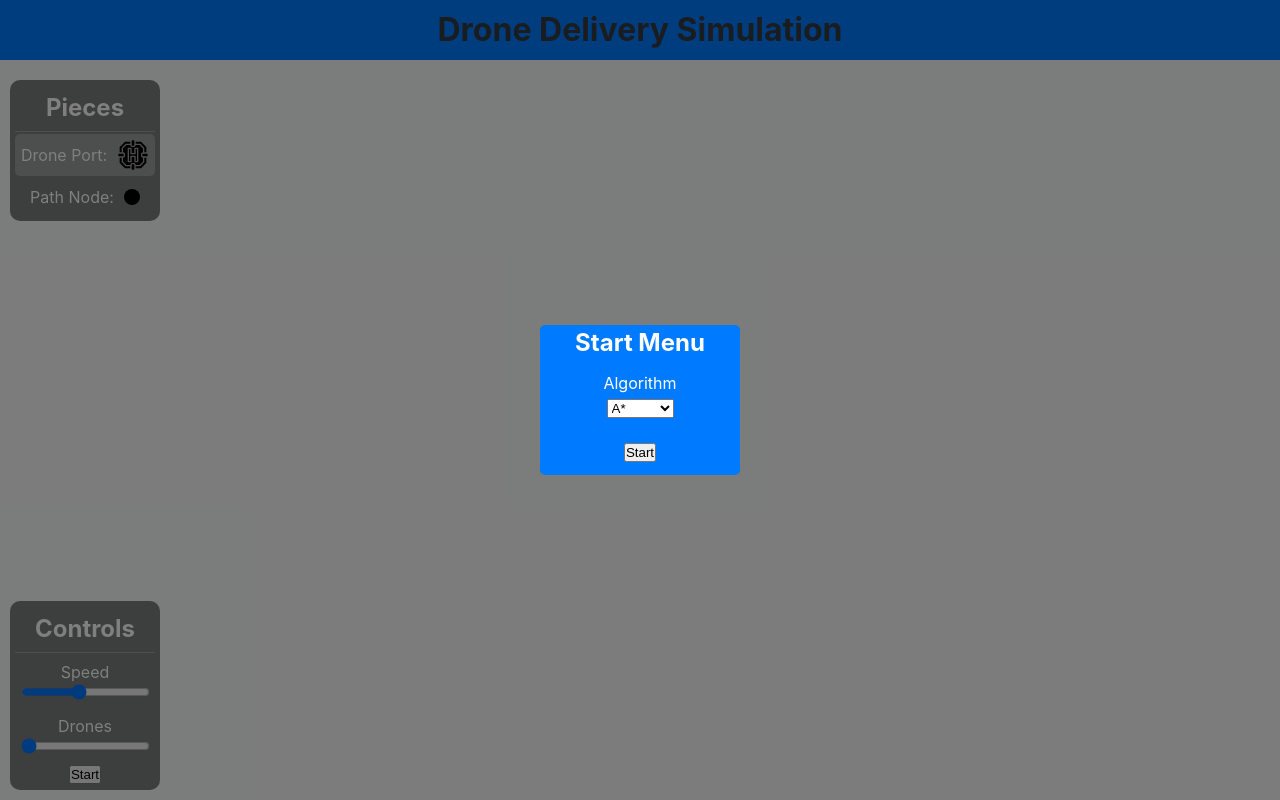
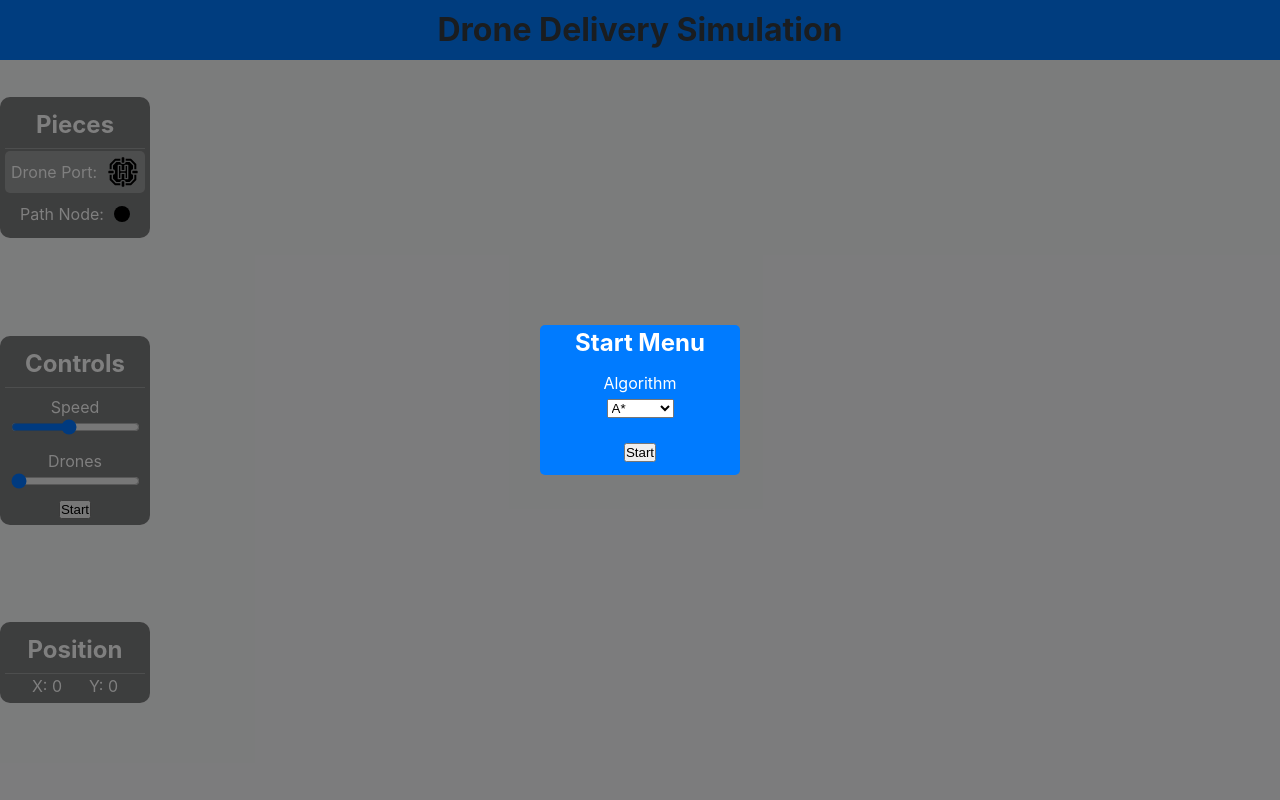
Before and after one commit to aderoian/DroneNetworkSimulation, a plain HTML site: page index.html in a window 1280 px wide. Drawn offline with nearby package versions, Linux system fonts and the light colour scheme.

Commit message:
add coords and make a 'ui overlay panel'

```diff
--- a/css/index.css
+++ b/css/index.css
@@ -94,11 +94,19 @@ button, select {
     height: 100%;
 }
 
+.ui-overlay {
+    position: absolute;
+    top: 0;
+    left: 0;
+    height: 100%;
+    z-index: 100;
+
+    display: flex;
+    flex-direction: column;
+    justify-content: space-evenly;
+}
+
 .pieces {
-    position: absolute;
-    top: 80px;
-    left: 10px;
-    z-index: 100;
     width: 150px;
     background-color: rgba(0, 0, 0, 0.5);
 
@@ -111,7 +119,7 @@ button, select {
     color: white;
 }
 
-.pieces-header, .controls-header {
+.pieces-header, .controls-header, .position-header {
     width: 100%;
     text-align: center;
     padding: 5px;
@@ -147,10 +155,6 @@ button, select {
 }
 
 .controls {
-    position: absolute;
-    bottom: 10px;
-    left: 10px;
-    z-index: 100;
     width: 150px;
     background-color: rgba(0, 0, 0, 0.5);
 
@@ -175,3 +179,24 @@ button, select {
     color: white;
     border-radius: 5px;
 }
+
+.position {
+    width: 150px;
+    background-color: rgba(0, 0, 0, 0.5);
+
+    padding: 5px;
+    border-radius: 10px;
+    display: flex;
+    flex-direction: column;
+    align-items: center;
+
+    color: white;
+}
+
+.position-body {
+    display: flex;
+    flex-direction: row;
+    align-items: center;
+    justify-content: space-evenly;
+    width: 100%;
+}
--- a/index.html
+++ b/index.html
@@ -37,7 +37,8 @@
     <div class="map">
 
     </div>
-    <div class="pieces">
+    <div class="ui-overlay">
+        <div class="pieces">
             <div class="pieces-header">
                 <h2>Pieces</h2>
             </div>
@@ -51,8 +52,8 @@
                     <div id="path-node" class="map-element" style="height: 16px; width: 16px; background-color: black; border-radius: 50%;"></div>
                 </div>
             </div>
-    </div>
-    <div class="controls">
+        </div>
+        <div class="controls">
             <div class="controls-header">
                 <h2>Controls</h2>
             </div>
@@ -69,6 +70,22 @@
                     <button id="status">Start</button>
                 </div>
             </div>
+        </div>
+
+        <div class="position">
+            <div class="position-header">
+                <h2>Position</h2>
+            </div>
+            <div class="position-body">
+                <div class="position-item">
+                    <p id="x">X: 0</p>
+                </div>
+                <div class="position-item">
+                    <p id="y">Y: 0</p>
+                </div>
+            </div>
+        </div>
     </div>
+
 </body>
 </html>
--- a/src/index.js
+++ b/src/index.js
@@ -16,13 +16,13 @@ $(document).ready(function () {
         .click(function (e) {
             placeTarget = "drone-port";
             $("#drone-port-select").css("background-color", "rgba(255, 255, 255, 0.25)");
-            $("#path-node-select").css("background-color", "rgba(0, 0, 0, 0)");
+            $("#path-node-select").css("background-color", "");
         });
 
     $("#path-node-select").click(function (e) {
         placeTarget = "path-node";
         $("#path-node-select").css("background-color", "rgba(255, 255, 255, 0.25)");
-        $("#drone-port-select").css("background-color", "rgba(0, 0, 0, 0)");
+        $("#drone-port-select").css("background-color", "");
     });
 
     $(".map").click(function (e) {
@@ -33,6 +33,11 @@ $(document).ready(function () {
                 createPathNode(e.pageX - 8, e.pageY - 8);
             }
         }
+    });
+
+    $(document).mousemove(function (e) {
+        $("#x").text("X: " + e.pageX);
+        $("#y").text("Y: " + e.pageY);
     });
 });
 
```
